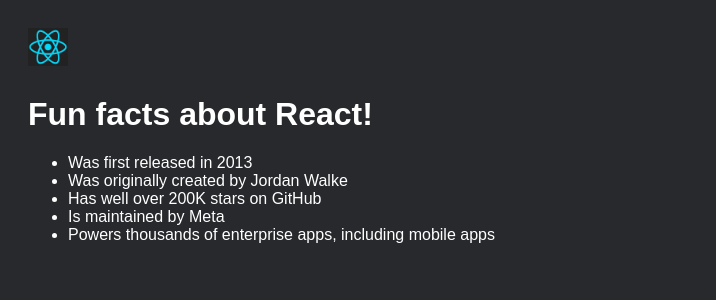
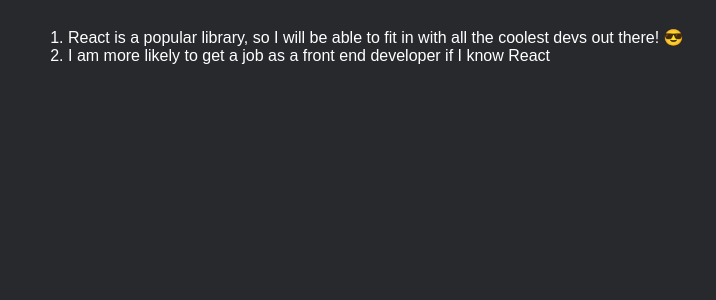
Before and after one commit to Mbelenga/React, a React (Vite) app in the folder My-First-React-Project/: page / in a window 1280 px wide. Shown: the top 300 px of the page, without its empty margins (0-716 px from the left). Built offline with nearby package versions, Linux system fonts and the light colour scheme.

Commit message:
Repeating this

```diff
--- a/My-First-React-Project/src/index.jsx
+++ b/My-First-React-Project/src/index.jsx
@@ -1,21 +1,17 @@
 import { createRoot } from "react-dom/client"
 const root = createRoot(document.getElementById("root"))
 
-root.render(
-    <Name/>
-)
-function Name() {
+function Page() {
     return (
-        <main>
-        <img src="public/react-logo.jpeg" width="40px" alt="React logo" />
-        <h1>Fun facts about React!</h1>
-        <ul>
-            <li>Was first released in 2013</li>
-            <li>Was originally created by Jordan Walke</li>
-            <li>Has well over 200K stars on GitHub</li>
-            <li>Is maintained by Meta</li>
-            <li>Powers thousands of enterprise apps, including mobile apps</li>
-        </ul>
-    </main>
+        <ol>
+            <li>React is a popular library, so I will be able to
+            fit in with all the coolest devs out there! 😎</li>
+            <li>I am more likely to get a job as a front end developer
+            if I know React</li>
+        </ol>
     )
 }
+
+root.render(
+    <Page />
+)
```
